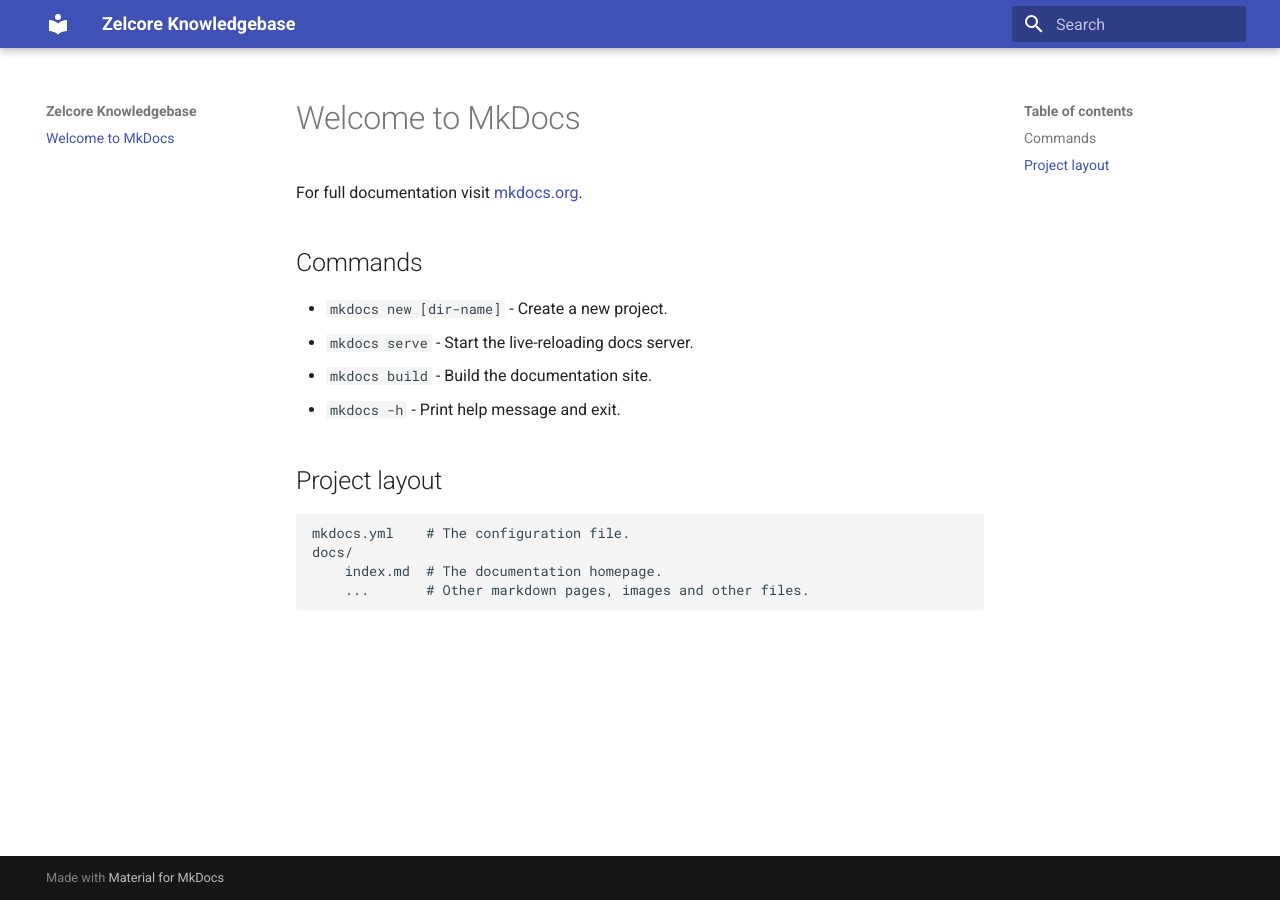
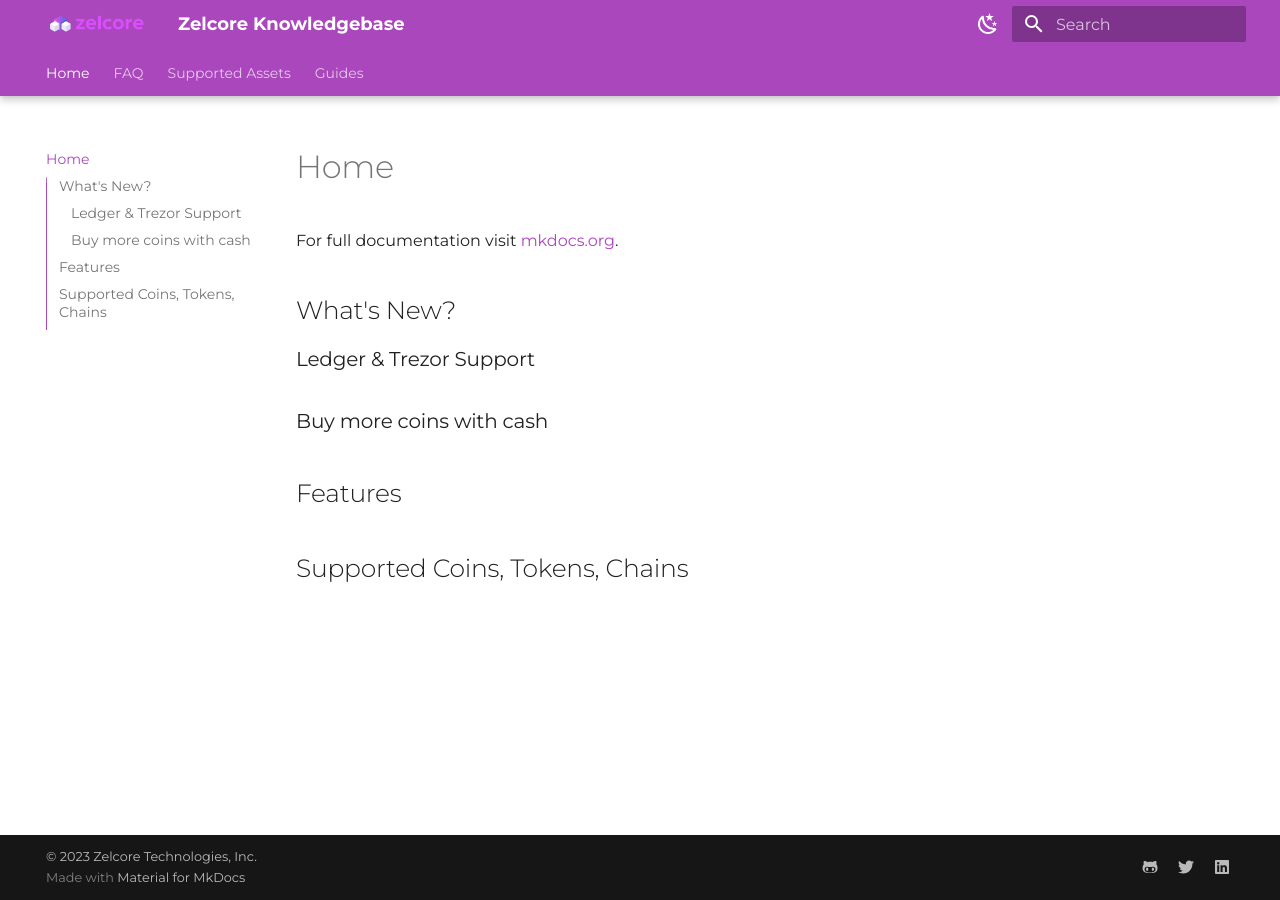
Before and after one commit to ZelCore-io/zelcore-docs, an MkDocs documentation site: the page built from docs/index.md, in a window 1280 px wide. Built offline with MkDocs 1.6.1 and Material for MkDocs 9.7.7, drawn with Linux system fonts in a browser that asks for light colours; some web fonts are replaced.

Commit message:
init assets

```diff
--- a/docs/index.md
+++ b/docs/index.md
@@ -1,17 +1,15 @@
-# Welcome to MkDocs
+# Home
 
 For full documentation visit [mkdocs.org](https://www.mkdocs.org).
 
-## Commands
+## What's New?
 
-* `mkdocs new [dir-name]` - Create a new project.
-* `mkdocs serve` - Start the live-reloading docs server.
-* `mkdocs build` - Build the documentation site.
-* `mkdocs -h` - Print help message and exit.
+### Ledger & Trezor Support
 
-## Project layout
+### Buy more coins with cash
 
-    mkdocs.yml    # The configuration file.
-    docs/
-        index.md  # The documentation homepage.
-        ...       # Other markdown pages, images and other files.
+## Features
+
+## Supported Coins, Tokens, Chains
+
+##
--- a/mkdocs.yml
+++ b/mkdocs.yml
@@ -1,3 +1,100 @@
 site_name: Zelcore Knowledgebase
 theme:
   name: material
+  font:
+    text: Montserrat
+    code: Montserrat-LightItalic
+  logo: assets/branding/LogoTextDarkBG.png
+  favicon: assets/branding/favicon.png
+  features:
+    - navigation.sections
+    - navigation.instant
+    - navigation.top
+    - navigation.tabs
+    - navigation.tabs.sticky
+    - navigation.expand
+    - navigation.indexes
+    - toc.integrate
+    - toc.follow
+    - search.suggest
+    - search.highlight
+    - content.tabs.link
+  language: en
+  palette:
+      # palette toggle for light mode, reads user's OS default
+    - media: "(prefers-color-scheme: light)"
+      scheme: default
+      toggle:
+        icon: material/weather-night
+        name: Switch to dark mode
+      primary: purple
+      accent: deep purple
+
+      # palette toggle for dark mode, reads user's OS default
+    - media: "(prefers-color-scheme: dark)"
+      scheme: slate
+      toggle:
+        icon: material/weather-sunny
+        name: Switch to light mode
+      primary: purple
+      accent: deep purple
+
+nav:
+  - Home: index.md
+  - FAQ: FAQ.md
+  - Supported Assets: supported_assets.md
+  - Guides:
+    - guides/hw_wallets.md
+    - guides/create_account.md
+
+plugins:
+  - search:
+      separator: '[\s\-,:!=\[\]()"`/]+|\.(?!\d)|&[lg]t;|(?!\b)(?=[A-Z][a-z])'
+  - git-revision-date
+  - minify:
+      minify_html: true
+
+extra:
+  social:
+    - icon: fontawesome/brands/github-alt
+      link: https://github.com/ZelCore-io/
+    - icon: fontawesome/brands/twitter
+      link: https://twitter.com/zelcore_io
+    - icon: fontawesome/brands/linkedin
+      link: https://www.linkedin.com/company/zelcore-technologies-inc
+  analytics:
+    provider: google
+    property: G-xxx
+    feedback:
+      title: Was this helpful?
+      ratings:
+        - icon: material/thumb-up-outline
+          name: helpful
+          data: 1
+          note: >-
+            Thanks for your feedback!
+        - icon: material/thumb-down-outline
+          name: unhelpful
+          data: 0
+          note: >-
+            Thanks for your feedback!
+
+markdown_extensions:
+#  - pymdownx.highlight:
+#      anchor_linenums: true
+#  - pymdownx.inlinehilite
+#  - pymdownx.snippets
+#  - admonition
+#  - pymdownx.arithmatex:
+#      generic: true
+#  - footnotes
+#  - pymdownx.details
+#  - pymdownx.superfences
+#  - pymdownx.mark
+  - attr_list
+  - pymdownx.emoji:
+      emoji_index: !!python/name:materialx.emoji.twemoji
+      emoji_generator: !!python/name:materialx.emoji.to_svg
+
+copyright: |
+  &copy; 2023 <a href="https://github.com/ZelCore-io/"  target="_blank" rel="noopener">Zelcore Technologies, Inc.</a>
```
Also changed, not shown: docs/FAQ.md (added, +1 -0 lines), docs/assets/branding/LogoDarkBG.svg (added), docs/assets/branding/LogoDarkBG_small.png (added), docs/assets/branding/LogoTextDarkBG.png (added), docs/assets/branding/LogoTextLightBG.png (added), docs/assets/branding/favicon.png (added), docs/assets/guides/hw_wallet/hw_wallt_import1.png (added), docs/guides/create_account.md (added), docs/guides/hw_wallets.md (added), docs/supported_assets.md (added).
